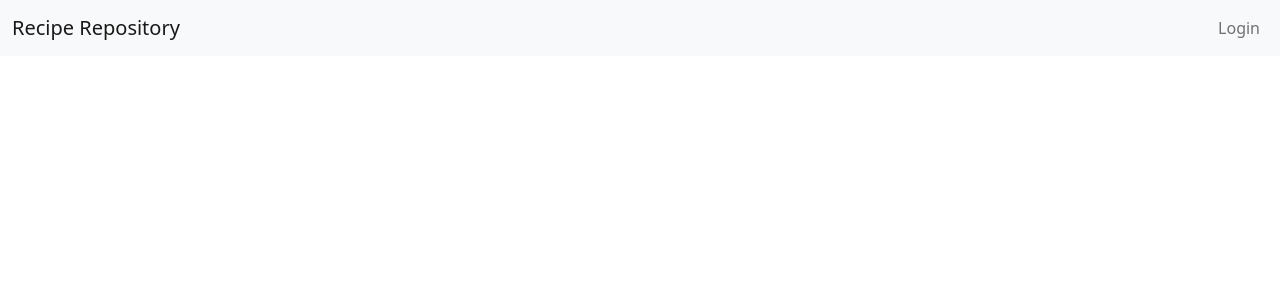
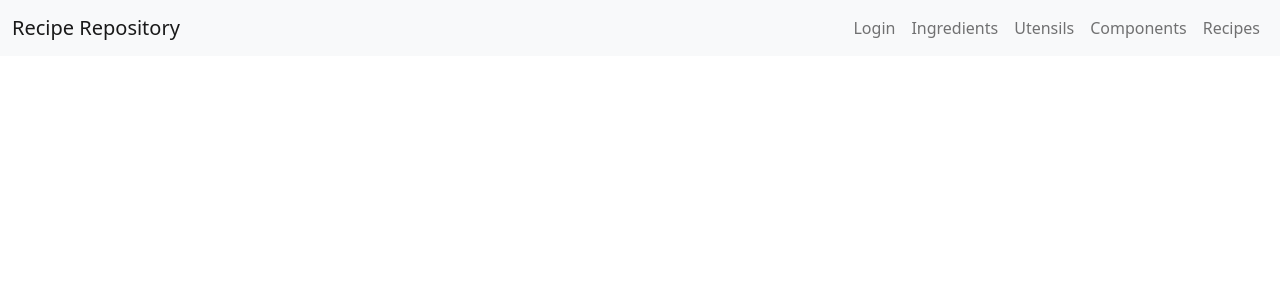
Before and after one commit to AardhynLavender/React-CRUD, a React (Create React App) app: page / in a window 1280 px wide. Shown: the top 300 px of the page. Built offline with nearby package versions, Linux system fonts and the light colour scheme.

Commit message:
feat: add inital react-router pages

```diff
--- a/package.json
+++ b/package.json
@@ -15,6 +15,7 @@
     "cypress": "^9.6.0",
     "react": "^18.1.0",
     "react-dom": "^18.1.0",
+    "react-router-dom": "^6.3.0",
     "react-scripts": "^2.1.3",
     "reactstrap": "^9.0.2",
     "typescript": "^4.6.4",
--- a/src/App.tsx
+++ b/src/App.tsx
@@ -6,6 +6,7 @@
  */
 
 import React, { ReactElement } from 'react'
+import { BrowserRouter as Router, Routes, Route } from 'react-router-dom'
 
 import Header from './components/header'
 
@@ -15,9 +16,16 @@ import Header from './components/header'
 const App = (): ReactElement => {
   return (
     <div className="App">
-      <header className="App-header">
+      <Router>
         <Header />
-      </header>
+        <Routes>
+          <Route path="/login" />
+          <Route path="/ingredients" element={<h1>Ingredients</h1>} />
+          <Route path="/utensils" element={<h1>Utensils</h1>} />
+          <Route path="/components" element={<h1>Components</h1>} />
+          <Route path="/recipes" element={<h1>Recipes</h1>} />
+        </Routes>
+      </Router>
     </div>
   )
 }
--- a/src/components/header.tsx
+++ b/src/components/header.tsx
@@ -20,6 +20,7 @@ const Header = (): ReactElement => {
   const toggle = (): void => setOpen(!open)
 
   return (
+    <header>
       <Navbar color="light" light expand="lg">
         <NavbarBrand href="/">{title}</NavbarBrand>
         <NavbarToggler onClick={toggle} />
@@ -27,6 +28,7 @@ const Header = (): ReactElement => {
           <Navigation />
         </Collapse>
       </Navbar>
+    </header>
   )
 }
 
--- a/src/components/navigation.tsx
+++ b/src/components/navigation.tsx
@@ -17,6 +17,18 @@ const Navigation = (): ReactElement => {
       <NavItem>
         <NavLink href="/login">Login</NavLink>
       </NavItem>
+      <NavItem>
+        <NavLink href="/ingredients">Ingredients</NavLink>
+      </NavItem>
+      <NavItem>
+        <NavLink href="/utensils">Utensils</NavLink>
+      </NavItem>
+      <NavItem>
+        <NavLink href="/components">Components</NavLink>
+      </NavItem>
+      <NavItem>
+        <NavLink href="/recipes">Recipes</NavLink>
+      </NavItem>
     </Nav>
   )
 }
```
Also changed, not shown: 1 other file (tests, documents, lock files or other folders). Lines whose indentation alone changed are shown as unchanged.
